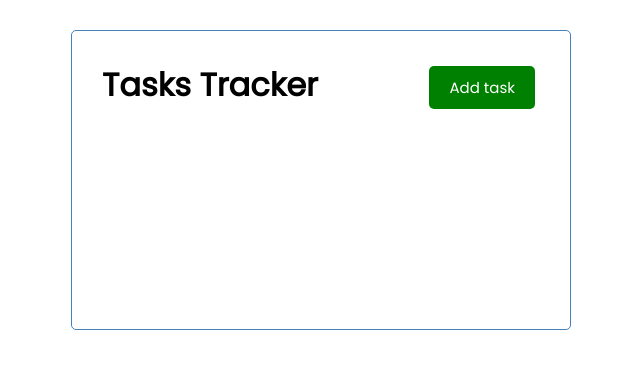
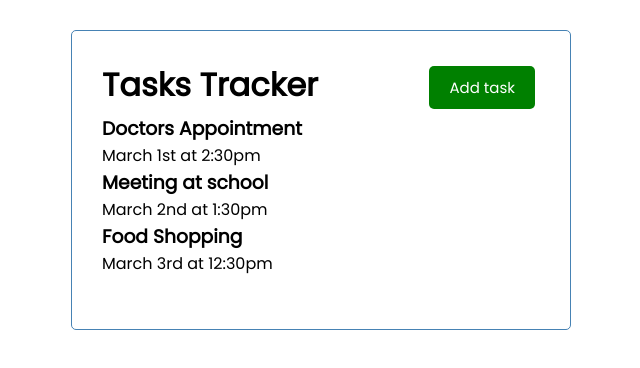
Before and after one commit to dibyamgr/Tasks-Tracker-Vue-JS, a Vue app: page / in a window 1280 px wide. Shown: the top 368 px of the page, without its empty margins (319-959 px from the left). Built offline with nearby package versions, Linux system fonts and the light colour scheme.

Commit message:
Tasks Component Added

```diff
--- a/src/App.vue
+++ b/src/App.vue
@@ -1,15 +1,19 @@
 <template>
   <div class="container">
     <Header title="Tasks Tracker" />
+    <Tasks :tasks="tasks" />
   </div>
 </template>
 
 <script>
 import Header from './components/Header'
+import Tasks from './components/Tasks'
+
 export default {
   name: "App",
   components: {
-    Header
+    Header,
+    Tasks
   },
   data() {
     return {
--- /dev/null
+++ b/src/components/Task.vue
@@ -0,0 +1,19 @@
+<template>
+  <div class="task">
+    <h3>{{ task.text }}</h3>
+    <p>{{ task.day }}</p>
+  </div>
+</template>
+
+<script>
+export default {
+  name: "Task",
+  props: {
+    task: Object,
+  },
+};
+</script>
+
+<style scoped>
+
+</style>
--- /dev/null
+++ b/src/components/Tasks.vue
@@ -0,0 +1,19 @@
+<template>
+    <div :key="task.id" v-for="task in tasks">
+        <Task :task="task"  />
+
+    </div>
+</template>
+
+<script>
+import Task from './Task'
+export default {
+    name: 'Tasks',
+    props: {
+        tasks: Array
+    },
+    components:{
+        Task
+    }
+}
+</script>
```
